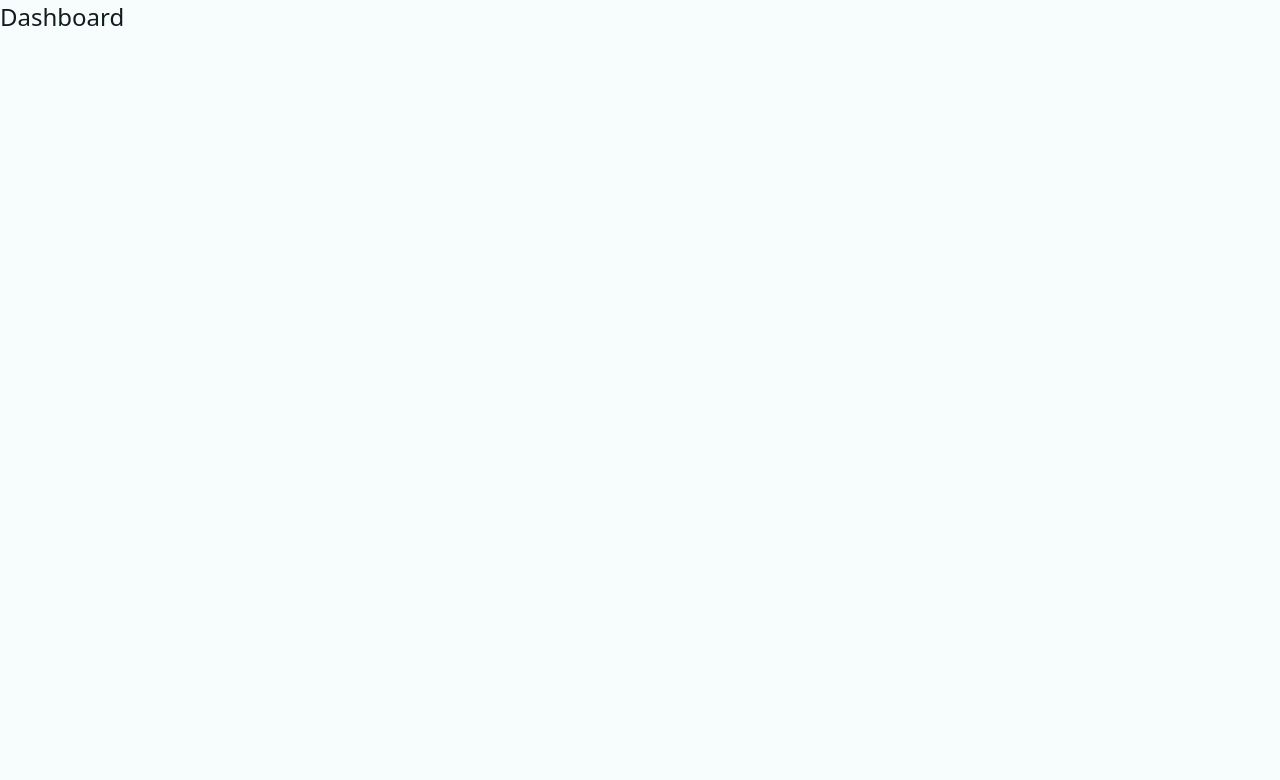
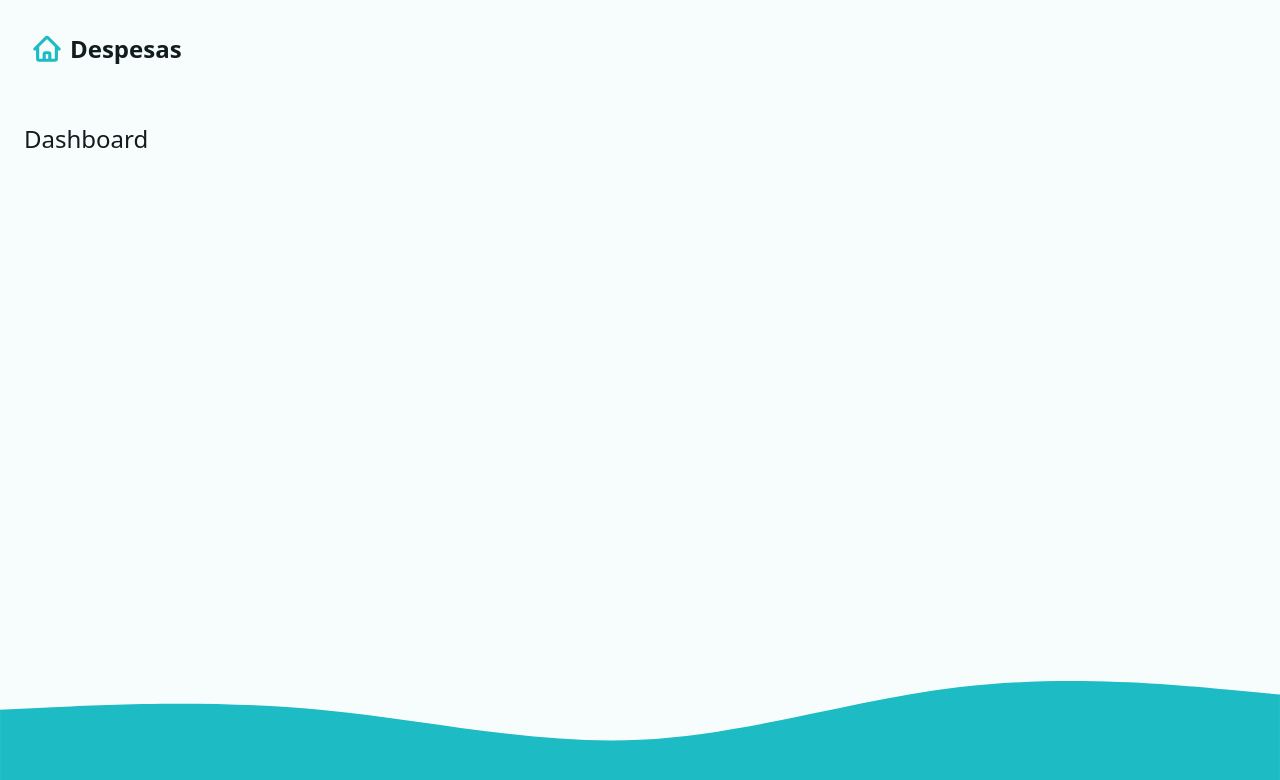
Before and after one commit to gabwestside/wst-expenses, a React (Vite) app: page / in a window 1280 px wide. Shown: the top 780 px of the page. Built offline with nearby package versions, Linux system fonts and the light colour scheme.

Commit message:
feat: :sparkles: add delete local storage username action

```diff
--- a/package.json
+++ b/package.json
@@ -10,6 +10,7 @@
     "preview": "vite preview"
   },
   "dependencies": {
+    "@heroicons/react": "^2.0.14",
     "react": "^18.2.0",
     "react-dom": "^18.2.0",
     "react-router-dom": "^6.8.0"
--- a/src/App.tsx
+++ b/src/App.tsx
@@ -1,16 +1,37 @@
 import { createBrowserRouter, RouterProvider } from 'react-router-dom'
 
+// Loaders
+import { dashboardLoader, mainLoader } from './_utils/loader'
+
+// Actions
+import { logoutAction } from './actions/logout'
+
+// Layouts
+import { Main } from './layouts/Main'
+
 // Routes
-import { Dashboard, dashboardLoader } from './pages/Dashboard'
+import { Dashboard } from './pages/Dashboard'
 import { Error } from './pages/Error'
 
 const router = createBrowserRouter([
   {
     path: '/',
-    element: <Dashboard />,
-    loader: dashboardLoader,
-    errorElement: <Error />
-  }
+    element: <Main />,
+    loader: mainLoader,
+    errorElement: <Error />,
+    children: [
+      {
+        index: true,
+        element: <Dashboard />,
+        loader: dashboardLoader,
+        errorElement: <Error />,
+      },
+      {
+        path: 'logout',
+        action: logoutAction,
+      },
+    ],
+  },
 ])
 
 export function App() {
--- a/src/helpers.ts
+++ b/src/_utils/helpers.ts
@@ -3,3 +3,9 @@ export const fetchData = (key: string): string | null => {
   const data = localStorage.getItem(key)
   return data ? JSON.parse(data) : null
 }
+
+// Delete item
+export const deleteItem = ({ key }: { key: string }): void => {
+  console.log(key)
+  localStorage.removeItem(key)
+}
--- /dev/null
+++ b/src/_utils/loader.ts
@@ -0,0 +1,15 @@
+import { fetchData } from './helpers'
+
+export interface MainLoaderDataProps {
+  userName: string | null
+}
+
+export function mainLoader(): MainLoaderDataProps {
+  const userName = fetchData('userName')
+  return { userName }
+}
+
+export function dashboardLoader(): MainLoaderDataProps {
+  const userName = fetchData('userName')
+  return { userName }
+}
--- /dev/null
+++ b/src/actions/logout.ts
@@ -0,0 +1,14 @@
+import { redirect } from 'react-router-dom'
+
+// Helpers
+import { deleteItem } from '../_utils/helpers'
+
+export async function logoutAction() {
+  // delete user
+  deleteItem({
+    key: 'userName',
+  })
+
+  // return redirect
+  return redirect('/')
+}
--- /dev/null
+++ b/src/components/Nav.tsx
@@ -0,0 +1,45 @@
+import React from 'react'
+import { Form, NavLink } from 'react-router-dom'
+
+// outside lib
+import { TrashIcon } from '@heroicons/react/24/solid';
+
+// assets
+import logoMark from '../assets/logomark.svg'
+
+interface NavProps {
+  userName: string | null
+}
+
+export const Nav: React.FC<NavProps> = ({ userName }) => {
+  return (
+    <nav>
+      <NavLink
+        to='/'
+        aria-label='Vá para o Inicio'
+      >
+        <img src={logoMark} alt='navLogo' height={30} width={30} />
+        <span>Despesas</span>
+      </NavLink>
+      {
+        userName && (
+          <Form
+            method='post'
+            action='logout'
+            onSubmit={(event) => {
+              if (!confirm("Excluir usuário e todos os dados?"))
+              {
+                event.preventDefault()
+              }
+            }}
+          >
+            <button type='submit' className='btn btn--warning'>
+              <span>Excluir Usuário</span>
+              <TrashIcon width={20} />
+            </button>
+          </Form>
+        )
+      }
+    </nav>
+  )
+}
--- /dev/null
+++ b/src/layouts/Main.tsx
@@ -0,0 +1,22 @@
+import { Outlet, useLoaderData } from 'react-router-dom'
+
+// Components
+import { Nav } from '../components/Nav'
+
+// assets
+import wave from '../assets/wave.svg'
+import { MainLoaderDataProps } from '../_utils/loader'
+
+export const Main = () => {
+  const { userName } = useLoaderData() as MainLoaderDataProps
+
+  return (
+    <div className='layout'>
+      <Nav userName={userName} />
+      <main>
+        <Outlet />
+      </main>
+      <img alt='imgFooter' src={wave} />
+    </div>
+  )
+}
--- a/src/pages/Dashboard.tsx
+++ b/src/pages/Dashboard.tsx
@@ -1,17 +1,8 @@
 import { useLoaderData } from 'react-router-dom'
-import { fetchData } from '../helpers'
+import { MainLoaderDataProps } from '../_utils/loader'
 
-interface DashboardLoaderDataProps {
-  userName?: string | null
-}
-
-export function dashboardLoader(): DashboardLoaderDataProps {
-  const userName = fetchData('userName')
-  return { userName }
-}
-
-export const Dashboard: React.FC = () => {
-  const { userName } = useLoaderData() as DashboardLoaderDataProps
+export const Dashboard = () => {
+  const { userName } = useLoaderData() as MainLoaderDataProps
 
   return (
     <div>
```
Also changed, not shown: 1 other file (tests, documents, lock files or other folders).
